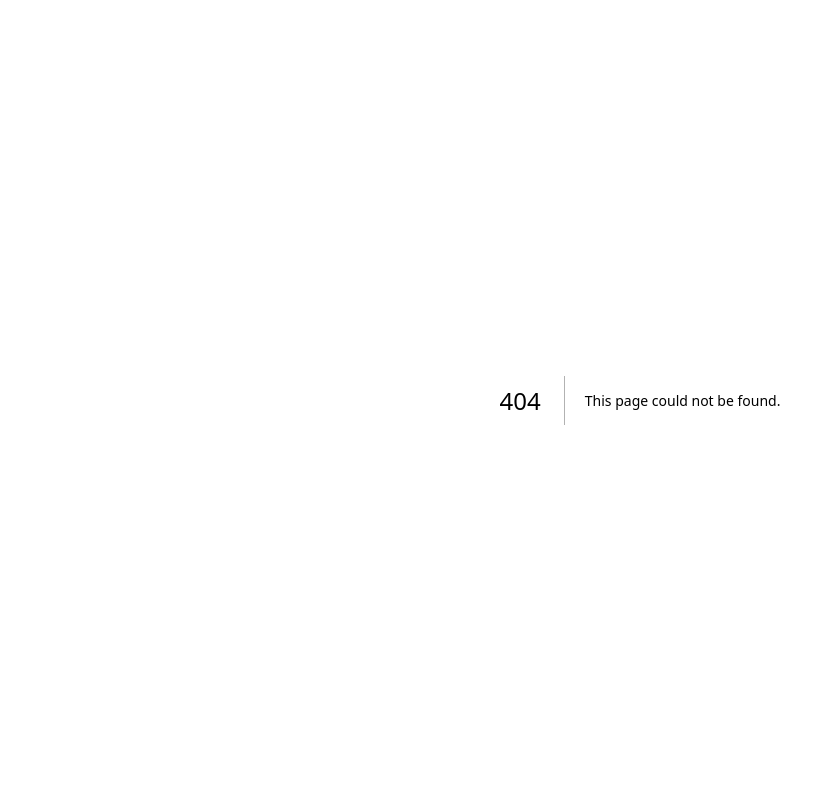
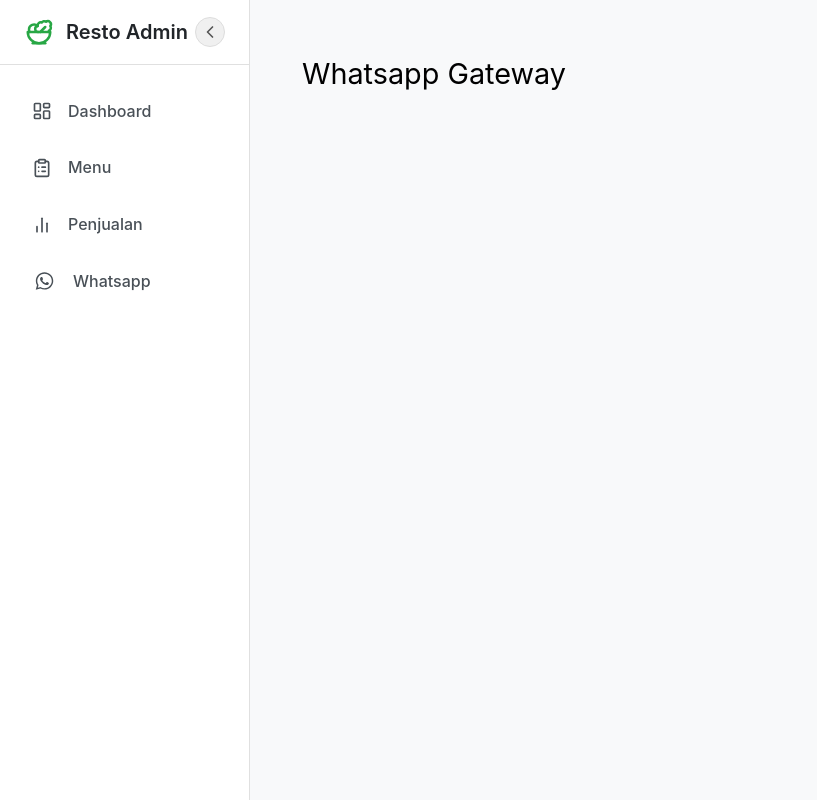
Before and after one commit to bobchopperz/resto-qrcode-order, a Next.js app: page /dashboard/whatsapp in a window 1280 px wide. Before the commit this address had no page. Shown: the whole page, without its empty margins (0-817 px from the left). Built offline with nearby package versions, Linux system fonts and the light colour scheme; no server answers; grey boxes are pictures that could not be loaded.

Commit message:
whatsapp menu

```diff
--- a/src/app/dashboard/sales/page.js
+++ b/src/app/dashboard/sales/page.js
@@ -4,7 +4,6 @@
 export default function SalesPage() {
   return (
     <div>
-      <h1>Laporan Penjualan Bulanan</h1>
       <DailySales />
     </div>
   );
--- /dev/null
+++ b/src/app/dashboard/whatsapp/WhatsappPage.module.css
@@ -0,0 +1,33 @@
+.container {
+  display: flex;
+  flex-direction: column;
+  height: 100%;
+  padding: 20px;
+  background-color: var(--background-color);
+  color: var(--text-color);
+  box-sizing: border-box;
+}
+
+.title {
+  font-size: 1.8em;
+  margin-bottom: 20px;
+  color: var(--primary-color);
+}
+
+.iframeWrapper {
+  flex: 1; /* Menggunakan flex: 1 untuk mengisi sisa ruang */
+  border: 1px solid var(--border-color);
+  border-radius: 8px;
+  overflow: hidden;
+  background-color: #fff;
+  position: relative;
+}
+
+.iframe {
+  position: absolute;
+  top: 0;
+  left: 0;
+  width: 100%;
+  height: 100%;
+  border: none;
+}
--- /dev/null
+++ b/src/app/dashboard/whatsapp/page.js
@@ -0,0 +1,34 @@
+"use client";
+
+import { useEffect, useState } from 'react';
+import styles from './WhatsappPage.module.css';
+
+export default function WhatsappPage() {
+  const [whatsappGatewayUrl, setWhatsappGatewayUrl] = useState('');
+
+  useEffect(() => {
+    if (process.env.NEXT_PUBLIC_WHATSAPP_GATEWAY_URL) {
+      setWhatsappGatewayUrl(process.env.NEXT_PUBLIC_WHATSAPP_GATEWAY_URL);
+    } else {
+      console.error("Environment variable NEXT_PUBLIC_WHATSAPP_GATEWAY_URL is not set.");
+    }
+  }, []);
+
+  if (!whatsappGatewayUrl) {
+    return <div className={styles.container}>Memuat URL Whatsapp Gateway...</div>;
+  }
+
+  return (
+    <div className={styles.container}>
+      <h1 className={styles.title}>Whatsapp Gateway</h1>
+      <div className={styles.iframeWrapper}>
+        <iframe
+          src={whatsappGatewayUrl}
+          title="Whatsapp Gateway"
+          className={styles.iframe}
+          allowFullScreen
+        ></iframe>
+      </div>
+    </div>
+  );
+}
--- a/src/app/globals.css
+++ b/src/app/globals.css
@@ -1,3 +1,4 @@
+@import '@fortawesome/fontawesome-svg-core/styles.css'; /* Ditambahkan: Import Font Awesome CSS */
 @import "tailwindcss";
 
 body {
--- a/src/components/DailySales.js
+++ b/src/components/DailySales.js
@@ -38,12 +38,12 @@
         <div>
           {dayData.transactions.map(transaction => (
             <div key={transaction._id} className={styles.transactionItem}>
-              <p className={styles.transactionHeader}>Pelanggan: {transaction.nama_pelanggan || 'N/A'}</p>
+              <p className={styles.transactionHeader}>Pelanggan : {transaction.nama_pelanggan || 'N/A'}</p>
               <div className={styles.transactionDetails}>
-                <span><strong>No. WA:</strong> {transaction.no_wa_pelanggan || '-'}</span>
-                <span><strong>Total:</strong> {formatRupiah(transaction.total_kesuluruhan)}</span>
-                <span><strong>Modal:</strong> {formatRupiah(transaction.total_modal_keseluruhan)}</span>
-                <span><strong>Margin:</strong> {formatRupiah(transaction.total_margin_keseluruhan)}</span>
+                <span><strong>No. WA :</strong> {transaction.no_wa_pelanggan || '-'}</span>
+                <span><strong>Total :</strong> {formatRupiah(transaction.total_kesuluruhan)}</span>
+                <span><strong>Modal :</strong> {formatRupiah(transaction.total_modal_keseluruhan)}</span>
+                <span><strong>Margin :</strong> {formatRupiah(transaction.total_margin_keseluruhan)}</span>
               </div>
               <div className={styles.transactionActions}>
                 <button className={styles.button} onClick={() => handleToggleAccordion(transaction._id)}>
@@ -155,7 +155,7 @@
   return (
     <div className={styles.container}>
       <div style={{display: 'flex', justifyContent: 'space-between', alignItems: 'center'}}>
-        <h2 className={styles.title}>Ringkasan Penjualan Bulanan</h2>
+        <h1 className={styles.title}>Ringkasan Penjualan Bulanan</h1>
         <div className={styles.controlsContainer}>
           <MonthPickerDropdown
             value={selectedDate}
@@ -165,10 +165,10 @@
       </div>
 
       {isLoading ? (
-        <p style={{textAlign: 'center', margin: '2rem'}}>Memuat data...</p>
+        <p style={{textAlign: 'center', margin: '2rem'}}>Memuat data ...</p>
       ) : (
         <ul className={styles.list}>
-            <li className={`${styles.listItem} ${styles.dateText}`}>
+            <li className={`${styles.listItem} ${styles.dateText} ${styles.liHeader}`}>
                 <span>Tanggal</span>
                 <span>Total Margin</span>
                 <span>Total Penjualan</span>
--- a/src/components/DailySales.module.css
+++ b/src/components/DailySales.module.css
@@ -1,27 +1,31 @@
 /* Styles for DailySales Component */
 
 .container {
-  padding: 1rem;
-  border: 1px solid #ddd;
+  background-color: #ffffff;
+  padding: 1.5rem;
   border-radius: 8px;
-  background-color: #f9f9f9;
+  box-shadow: 0 4px 6px rgba(0, 0, 0, 0.05);
+  border: none;
 }
 
 .title {
-  margin-top: 0;
-  border-bottom: 2px solid #eee;
-  padding-bottom: 0.5rem;
-    color:dimgrey;
+  font-size: 1.5rem;
+   /*font-weight: 450; */
+  color: dimgrey; /* Reverted */
+  margin: 0;
+  padding-bottom: 1rem;
+  border-bottom: 1px solid #e9ecef;
+  margin-bottom: 1.5rem;
 }
 
 /* --- Filter Controls --- */
 .controlsContainer {
   display: flex;
   gap: 1rem;
-  margin-bottom: 1rem;
+  margin-bottom: 1.5rem;
   align-items: center;
-  position: relative; /* Needed for popover positioning */
-    color:dimgrey;
+  position: relative;
+  color: dimgrey; /* Reverted */
 }
 
 .controlsContainer select {
@@ -40,50 +44,56 @@
   background-color: white;
   font-size: 0.9rem;
   cursor: pointer;
-  width: 120px; /* Give it a fixed width */
+  width: 120px;
   text-align: left;
 }
 
 /* NEW: Styles for the popover that contains the MonthPicker */
 .monthPickerPopover {
   position: absolute;
-  top: 100%; /* Position it right below the controls */
-  right: 0; /* Align to the right side of the container */
+  top: 100%;
+  right: 0;
   background-color: white;
   border: 1px solid #ccc;
   border-radius: 8px;
   box-shadow: 0 4px 12px rgba(0, 0, 0, 0.15);
-  z-index: 10; /* Make sure it appears on top of other content */
+  z-index: 10;
 }
-
 
 .list {
   list-style: none;
   padding: 0;
-    color:#434040;
+  font-size: 0.95rem;
+  color: #434040; /* Reverted */
 }
 
 .listItem {
-  display: grid; /* Use grid for better alignment */
-  grid-template-columns: 1fr 1fr 1fr 100px; /* Date, Margin, Total, Button */
+  display: grid;
+  grid-template-columns: 1fr 1fr 1fr 100px;
   gap: 1rem;
   align-items: center;
-  padding: 0.75rem 0;
-  border-bottom: 1px solid #eee;
-    color:#434040;
+  padding: 1rem;
+  border-bottom: 1px solid #e9ecef;
+  color: #434040; /* Reverted */
+  transition: background-color 0.2s ease;
+}
+
+.listItem:hover {
+  background-color: #f1f3f5;
 }
 
 .dateText {
-    color : grey;
+  color: grey;
+  font-weight: 500;
 }
 
 .totalText {
-  color: #005a9c; /* Blue for total sales */
+  color: #005a9c;
   font-weight: 500;
 }
 
 .marginText {
-  color: #008000; /* Green for margin */
+  color: #008000;
   font-weight: 500;
 }
 
@@ -93,15 +103,15 @@
   border-radius: 4px;
   cursor: pointer;
   background-color: dodgerblue;
-  justify-self: end; /* Align button to the right */
-    color : whitesmoke;
+  justify-self: end;
+  color: whitesmoke;
 }
 
 .button:hover {
   background-color: darkblue;
 }
 
-/* --- Modal Styles (No Changes) --- */
+/* --- Modal Styles --- */
 .dailyModalBackdrop {
   position: fixed;
   top: 0;
@@ -113,7 +123,7 @@
   justify-content: center;
   align-items: center;
   z-index: 1000;
-  color: #434040;
+  color: #434040; /* Reverted */
 }
 .dailyModalContent {
   background-color: white;
@@ -149,37 +159,40 @@
   display: flex;
   justify-content: space-between;
   align-items: center;
-  border-bottom: 1px solid #ddd;
+  border-bottom: 1px solid #e9ecef;
   margin-bottom: 1rem;
-  padding-bottom: 0.5rem;
+  padding-bottom: 1rem;
 }
 .closeButton {
   border: none;
   background: transparent;
   font-size: 1.5rem;
   cursor: pointer;
+  /* color: #666; (Reverted) */
 }
 .modalFooter {
   margin-top: 1.5rem;
   padding-top: 1rem;
-  border-top: 1px solid #ddd;
+  border-top: 1px solid #e9ecef;
   text-align: right;
 }
 .table {
   width: 100%;
   border-collapse: collapse;
   margin-top: 1rem;
+  font-size: 0.95rem;
 }
-.th {
-  border-bottom: 2px solid #ddd;
-  padding: 0.5rem;
-  text-align: left;
-  font-size: 0.9em;
+.liHeader {
+    background-color: #f8f9fa;
+    color: #41414c;
+    font-weight: 350;
+    font-size: 1.0rem;
+    letter-spacing: 0.5px;
 }
 .td {
-  border-bottom: 1px solid #eee;
-  padding: 0.5rem;
-  vertical-align: top;
+  border-bottom: 1px solid #e9ecef;
+  padding: 1rem;
+  vertical-align: middle;
 }
 .transactionItem {
   padding: 0.75rem;
--- a/src/components/MenuTable.js
+++ b/src/components/MenuTable.js
@@ -62,7 +62,7 @@
   return (
     <div className={styles.tableContainer}>
       <div className={styles.header}>
-        <h2>Daftar Menu</h2>
+        <h1>Daftar Menu</h1>
         <button className={styles.addButton} onClick={() => setIsAddModalOpen(true)}>
           <Plus size={18} />
           <span>Tambah Menu</span>
--- a/src/components/Sidebar.js
+++ b/src/components/Sidebar.js
@@ -3,12 +3,15 @@
 import Link from 'next/link';
 import styles from './Sidebar.module.css';
 import { ChevronLeft, LayoutDashboard, ClipboardList, BarChart2, Salad } from 'lucide-react';
+import { FontAwesomeIcon } from '@fortawesome/react-fontawesome';
+import { faWhatsapp } from '@fortawesome/free-brands-svg-icons';
 
 // Daftar menu untuk sidebar
 const menuItems = [
   { href: '/dashboard', label: 'Dashboard', icon: <LayoutDashboard size={20} /> },
   { href: '/dashboard/menu', label: 'Menu', icon: <ClipboardList size={20} /> },
   { href: '/dashboard/sales', label: 'Penjualan', icon: <BarChart2 size={20} /> },
+  { href: '/dashboard/whatsapp', label: 'Whatsapp', icon: <FontAwesomeIcon icon={faWhatsapp} size="lg" /> }, // Menggunakan ikon Font Awesome
 ];
 
 export default function Sidebar({ isCollapsed, toggleSidebar }) {
```
Also changed, not shown: src/components/MenuTable.module.css (+5 -4 lines).
